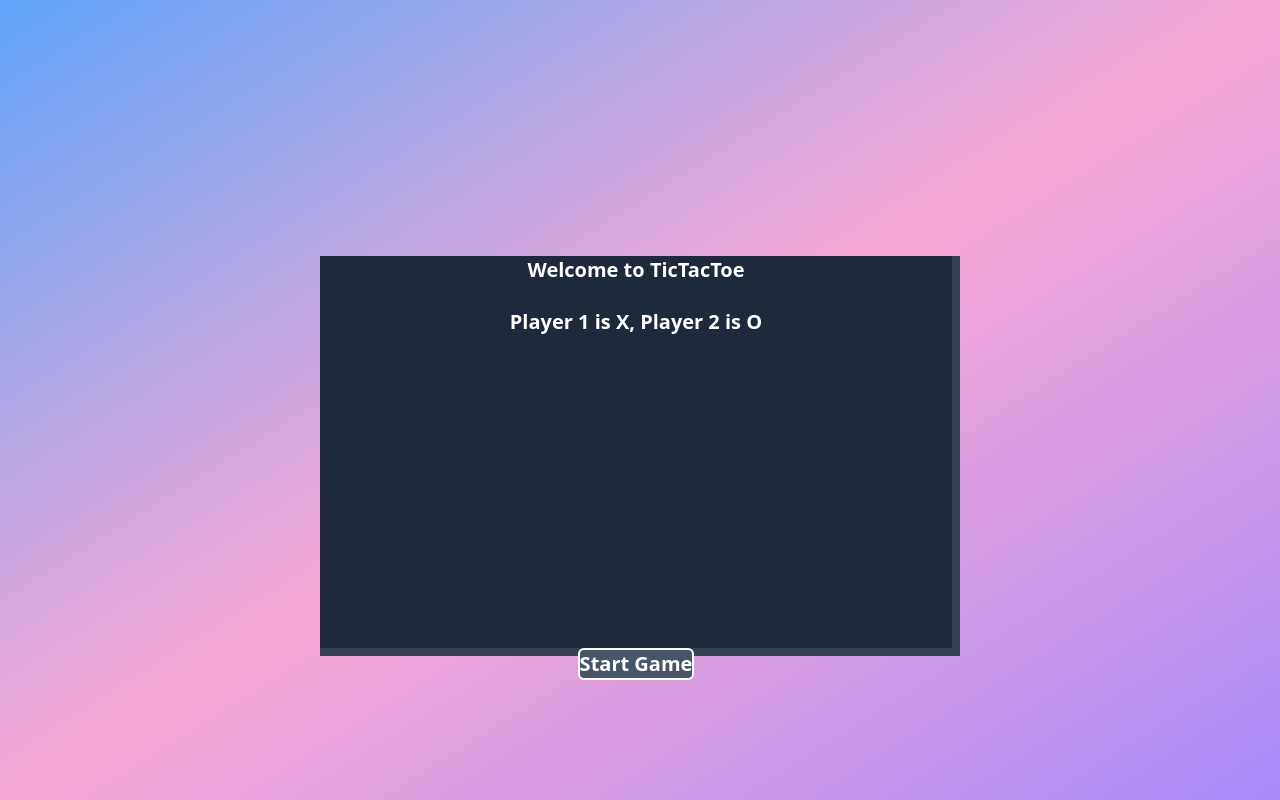
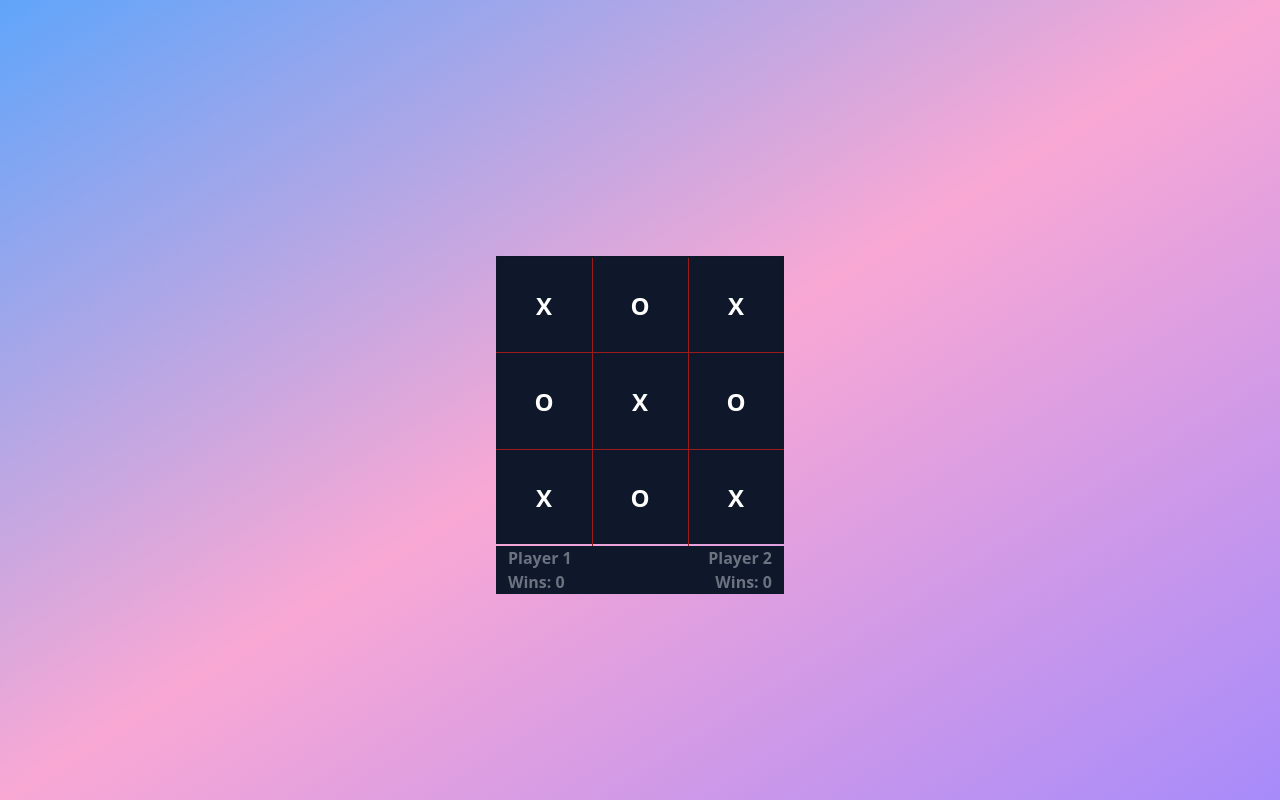
Before and after one commit to SHIGGY7788/toegame, a website: page dist/index.html in a window 1280 px wide. Drawn offline with Linux system fonts and the light colour scheme.

Commit message:
did a small thing
lil thing

```diff
--- a/dist/index.html
+++ b/dist/index.html
@@ -10,9 +10,9 @@
 
 
 <!--Initial Window to start the game-->
-<div class="flex flex-auto absolute h-1/2 w-1/2 ml-auto mr-auto left-0 z-50 right-0 text-center mt-64">
+<div class="flex flex-auto absolute h-1/2 w-1/2 ml-auto mr-auto left-0 z-50 right-0 text-center mt-64" style="visibility: hidden;">
     <div class="bg-slate-800 h-full w-full absolute text-center border-solid border-gray-700 border-r-8 border-b-8">
-        <div class="text-white font-bold text-xl">Welcome to TicTacToe</div> <br>
+        <div class="text-white font-bold text-xl mt-5">Welcome to TicTacToe</div> <br>
         <div class="text-white font-bold text-xl">Player 1 is X, Player 2 is O</div> <br>
         <button class="text-white font-bold text-xl mt-72 border-solid border-2 rounded-md border-white bg-slate-600 hover:bg-slate-800 hover:border-gray-600">Start Game</button>
     </div>
```
